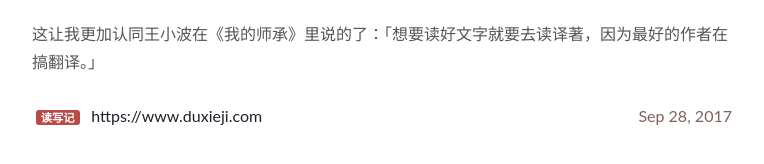
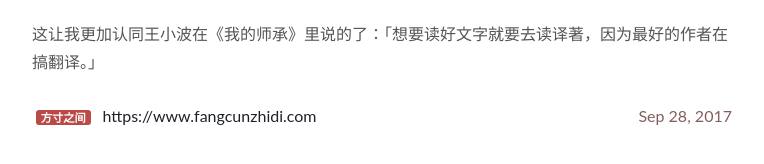
Before and after one commit to Turbo-Snail/ReadingCard, a Jekyll site: the page built from _posts/2017-09-28-TheRoleOfTranslation.md, in a window 1280 px wide. Shown: the part 384-548 px from the top of the page, without its empty margins (258-1022 px from the left). Built offline with Jekyll 4.4.1, drawn with Linux system fonts in a browser that asks for light colours; comment, search, counter and statistics services are not loaded.

Commit message:
Update post.html

```diff
--- a/_includes/themes/effector-wide/post.html
+++ b/_includes/themes/effector-wide/post.html
@@ -11,5 +11,5 @@
 </article>
 
 <div class="wrapper">
-<span class="label label-important">读写记</span> <a href=" https://www.duxieji.com/" tagert="_blank"> https://www.duxieji.com</a><small class="pull-right">{{ page.date | date:"%b %d, %Y" }}</small>
+<span class="label label-important">方寸之间</span> <a href=" https://www.fangcunzhidi.com/" tagert="_blank"> https://www.fangcunzhidi.com</a><small class="pull-right">{{ page.date | date:"%b %d, %Y" }}</small>
 </div>
```
